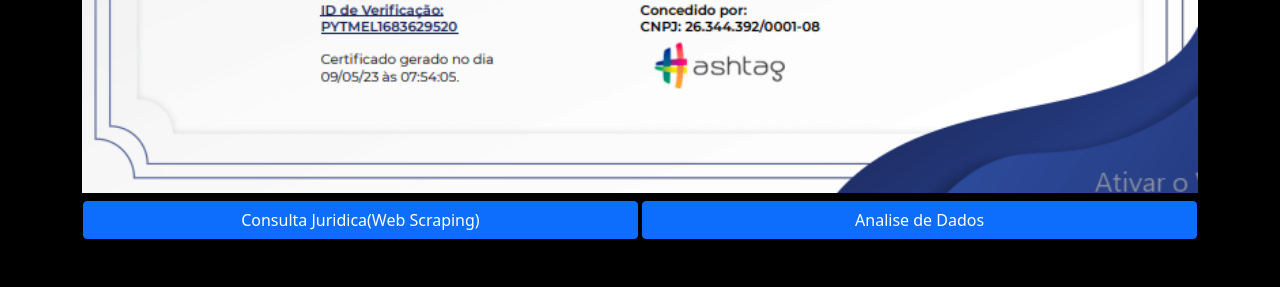
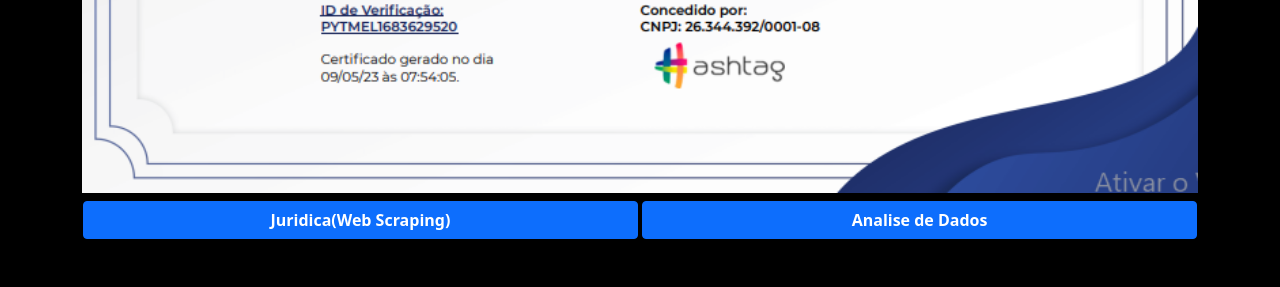
Before and after one commit to MelquiAlves2001/meucurriculo, a Flask app: page /python in a window 1280 px wide. Shown: the part 785-1072 px from the top of the page. Run offline with Flask 3, Linux system fonts and the light colour scheme.

Commit message:
edit pages

```diff
--- a/melqui/templates/excel.html
+++ b/melqui/templates/excel.html
@@ -15,7 +15,7 @@
         <div class="row mt-2">
         </div>
         <div class="text-center">
-            <a class="btn btn-primary" style="width: 555px" href="https://1drv.ms/x/s!Aiymc2w1BTuGnR_oRvWtzPLRqNwQ?e=akg6ZX" role="button">Dashboard Vendas</a>
+            <a class="btn btn-primary" style="width: 555px" href="https://1drv.ms/x/s!Aiymc2w1BTuGnR_oRvWtzPLRqNwQ?e=akg6ZX" role="button"><strong>Vendas</strong></a>
         </div>
         <div class="row mt-5">
         </div>
--- a/melqui/templates/powerbi.html
+++ b/melqui/templates/powerbi.html
@@ -16,8 +16,8 @@
         </div>
         </div>
         <div class="text-center">
-            <a class="btn btn-primary" style="width: 555px;" href="https://app.powerbi.com/view?r=eyJrIjoiODBlMjFjOTktMTZkYy00Nzg2LTg2NGUtMmI5MjAxZjg0Yzc2IiwidCI6IjYwOTlmNzIyLWQzMjQtNDIwNS04M2ZlLWI2ZGNmMjg2ODhmNCJ9" role="button">Dashboard Sac</a>
-            <a class="btn btn-primary" style="width: 555px;" href="https://app.powerbi.com/view?r=eyJrIjoiN2RhOTAxMWUtODUwMi00N2EwLWEzN2MtY2IwOWE5NmM3ZmQ5IiwidCI6IjYwOTlmNzIyLWQzMjQtNDIwNS04M2ZlLWI2ZGNmMjg2ODhmNCJ9" role="button">Dashboard DR</a>
+            <a class="btn btn-primary" style="width: 555px;" href="https://app.powerbi.com/view?r=eyJrIjoiODBlMjFjOTktMTZkYy00Nzg2LTg2NGUtMmI5MjAxZjg0Yzc2IiwidCI6IjYwOTlmNzIyLWQzMjQtNDIwNS04M2ZlLWI2ZGNmMjg2ODhmNCJ9" role="button"><strong>Dashboard Sac</strong></a>
+            <a class="btn btn-primary" style="width: 555px;" href="https://app.powerbi.com/view?r=eyJrIjoiN2RhOTAxMWUtODUwMi00N2EwLWEzN2MtY2IwOWE5NmM3ZmQ5IiwidCI6IjYwOTlmNzIyLWQzMjQtNDIwNS04M2ZlLWI2ZGNmMjg2ODhmNCJ9" role="button"><strong>Dashboard DR</strong></a>
         </div>
     <div class="row mt-5">
     </div>
--- a/melqui/templates/powerpoint.html
+++ b/melqui/templates/powerpoint.html
@@ -17,7 +17,7 @@
             <div class="row mt-2">
             </div>
             <div class="d-grid gap-2 col-6 mx-auto">
-                <a class="btn btn-primary" href="https://1drv.ms/p/s!Aiymc2w1BTuGj1kCrXg2M1-jVte0?e=6wzH3k" role="button">Mim Apresentando</a>
+                <a class="btn btn-primary" href="https://1drv.ms/p/s!Aiymc2w1BTuGj1kCrXg2M1-jVte0?e=6wzH3k" role="button"><strong>Mi Apresentando</strong></a>
             </div>
             <div class="row mt-5">
             </div>
--- a/melqui/templates/python.html
+++ b/melqui/templates/python.html
@@ -17,8 +17,8 @@
         <div class="row mt-2">
         </div>
         <div class="text-center">
-            <a class="btn btn-primary" style="width: 555px;" href="{{url_for('static',filename='pythonarquivos/consultajuridica.zip')}}" role="button" download>Consulta Juridica(Web Scraping)</a>
-            <a class="btn btn-primary" style="width: 555px;" href="{{url_for('static',filename='pythonarquivos/analisededados.zip')}}" role="button" download>Analise de Dados</a>
+            <a class="btn btn-primary" style="width: 555px;" href="{{url_for('static',filename='pythonarquivos/consultajuridica.zip')}}" role="button" download><strong>Juridica(Web Scraping)</strong></a>
+            <a class="btn btn-primary" style="width: 555px;" href="{{url_for('static',filename='pythonarquivos/analisededados.zip')}}" role="button" download><strong>Analise de Dados</strong></a>
         </div>
     <div class="row mt-5">
     </div>
--- a/melqui/templates/word.html
+++ b/melqui/templates/word.html
@@ -15,7 +15,7 @@
         <div class="row mt-2">
         </div>
         <div class="d-grid gap-2 col-6 mx-auto">
-            <a class="btn btn-primary" href="https://1drv.ms/w/s!Aiymc2w1BTuGgj9FwaBm8v0IjC3l?e=6WjyLa" role="button">Documento Docx </a>
+            <a class="btn btn-primary" href="https://1drv.ms/w/s!Aiymc2w1BTuGgj9FwaBm8v0IjC3l?e=6WjyLa" role="button"><strong>Analisando a Psicologia</strong></a>
         </div>
     </div>
     <div class="row mt-5">
```
